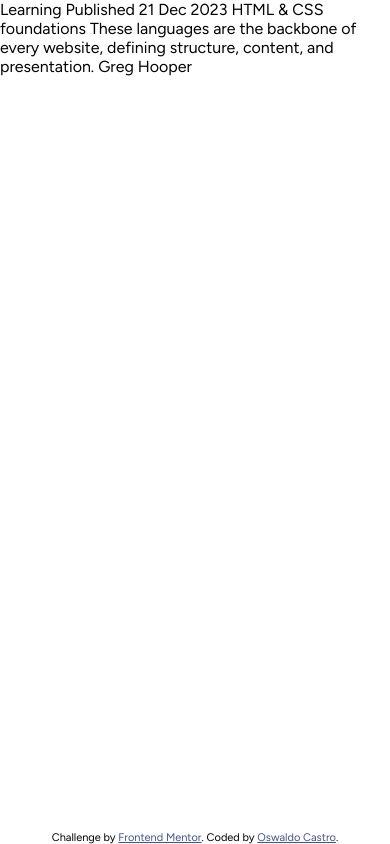
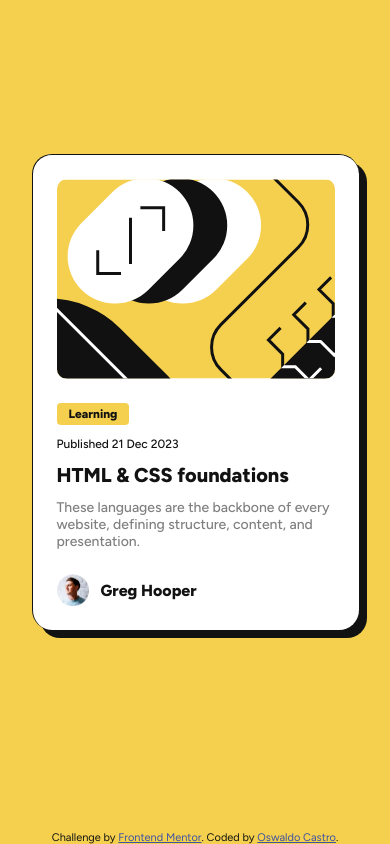
Before and after one commit to tufcoder/fem-blog-preview-card, a plain HTML site: page index.html in a window 390 px wide. Drawn offline with Linux system fonts and the light colour scheme.

Commit message:
finished mobile version

```diff
--- a/index.html
+++ b/index.html
@@ -19,16 +19,27 @@
 </head>
 
 <body>
+    <main class="container">
+        <img src="assets/images/illustration-article.svg" alt="illustration image" class="illustration">
 
-    Learning
+        <article class="content">
+            <span class="tag">Learning</span>
 
-    Published 21 Dec 2023
+            <p class="publish-date">Published 21 Dec 2023</p>
 
-    HTML & CSS foundations
+            <h1 class="title">HTML & CSS foundations</h1>
 
-    These languages are the backbone of every website, defining structure, content, and presentation.
+            <p class="p">These languages are the backbone of every website, defining structure, content, and
+                presentation.
+            </p>
+        </article>
 
-    Greg Hooper
+        <div class="author">
+            <img src="assets/images/image-avatar.webp" alt="avatar image">
+
+            <p>Greg Hooper</p>
+        </div>
+    </main>
 
     <footer>
         <div class="attribution">
--- a/main.css
+++ b/main.css
@@ -22,10 +22,93 @@ html {
 body {
     font-size: 1rem;
     font-family: 'Figtree', sans-serif;
+    color: var(--black);
+    background-color: var(--yellow);
+}
+
+img {
+    max-width: 100%;
+}
+
+.container {
+    /* 327px */
+    max-width: 20.4375rem;
+    min-width: 320px;
+    /* 154px */
+    margin: 9.625rem auto;
+    border: 1px solid var(--black);
+    border-style: solid none none solid;
+    /* 20px */
+    border-radius: 1.25rem;
+    /* 24px */
+    padding: 1.5rem;
+    background-color: var(--white);
+    box-shadow: .5rem .5rem 0 0 var(--black);
+}
+
+.illustration {
+    /* 200px */
+    height: 12.5rem;
+    display: block;
+    /* 10px */
+    border-radius: .625rem;
+    object-fit: cover;
+}
+
+.content {
+    display: flex;
+    flex-direction: column;
+    /* 12px */
+    gap: .75rem;
+    /* 24px */
+    margin: 1.5rem 0;
+}
+
+.tag {
+    width: fit-content;
+    /* 4px 12px */
+    padding: .25rem .75rem;
+    /* 4px */
+    border-radius: .25rem;
+    /* 12px */
+    font-size: .75rem;
+    font-weight: 800;
+    background-color: var(--yellow);
+}
+
+.publish-date {
+    /* 12px */
+    font-size: .75rem;
+    font-weight: 500;
+}
+
+.title {
+    /* 20px */
+    font-size: 1.25rem;
+    font-weight: 800;
 }
 
 .p {
-    font-size: 1rem;
+    /* 14px */
+    font-size: .875rem;
+    font-weight: 500;
+    color: var(--grey);
+}
+
+.author {
+    display: flex;
+    /* 12px */
+    gap: .75rem;
+    align-items: center;
+}
+
+.author img {
+    width: 2rem;
+    height: 2rem;
+}
+
+.author p {
+    font-weight: 800;
 }
 
 .attribution {
```
